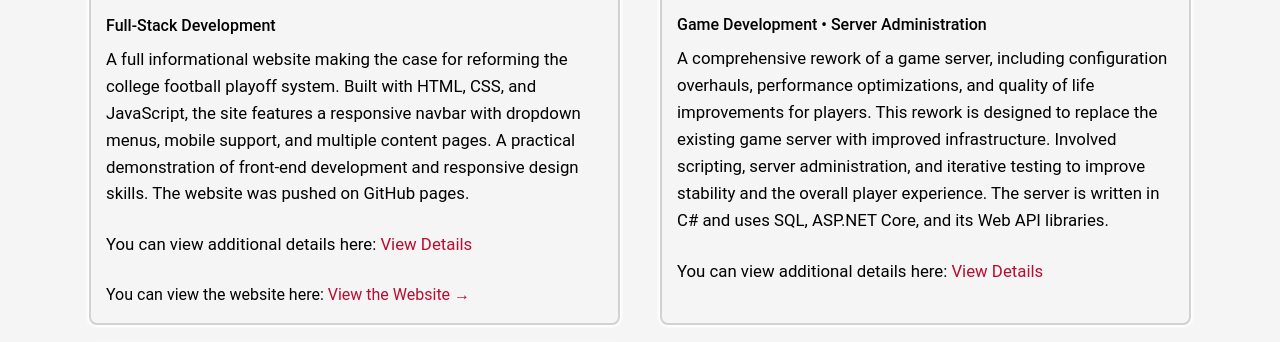
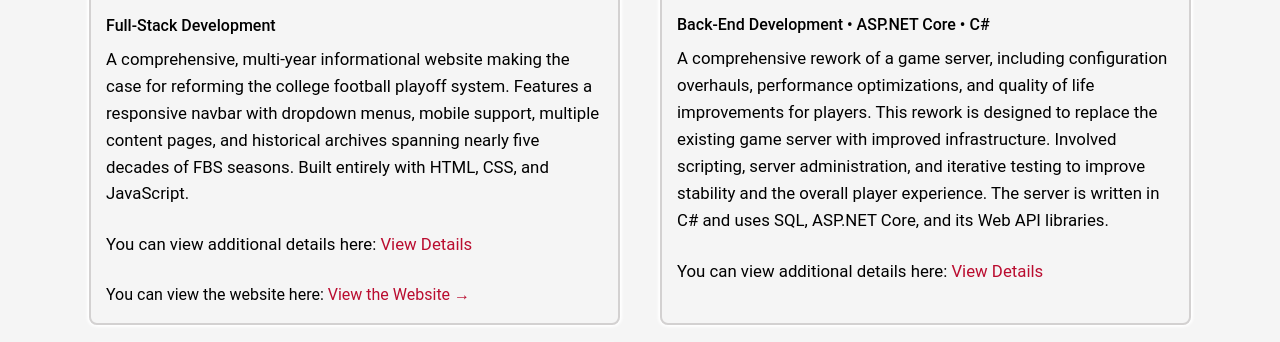
Before and after one commit to justincoding618/justincoding.github.io, a plain HTML site: page projects.html in a window 1280 px wide. Shown: the part 383-725 px from the top of the page. Drawn offline with Linux system fonts and the light colour scheme.

Commit message:
update the header in home page as well as the project descriptions

```diff
--- a/projects.html
+++ b/projects.html
@@ -18,12 +18,11 @@
           <h2>FBS Playoff Reform</h2>
           <div class="subtitle">Full-Stack Development</div>
           <p>
-            A full informational website making the case for reforming the
-            college football playoff system. Built with HTML, CSS, and
-            JavaScript, the site features a responsive navbar with dropdown
-            menus, mobile support, and multiple content pages. A practical
-            demonstration of front-end development and responsive design skills.
-            The website was pushed on GitHub pages.
+            A comprehensive, multi-year informational website making the case
+            for reforming the college football playoff system. Features a
+            responsive navbar with dropdown menus, mobile support, multiple
+            content pages, and historical archives spanning nearly five decades
+            of FBS seasons. Built entirely with HTML, CSS, and JavaScript.
           </p>
           <p>
             You can view additional details here:
@@ -39,7 +38,7 @@
         <div class="box w-50">
           <h2>Game Server Rework</h2>
           <div class="subtitle">
-            Game Development &#8226; Server Administration
+            Back-End Development &#8226; ASP.NET Core &#8226; C#
           </div>
           <p>
             A comprehensive rework of a game server, including configuration
```
Also changed, not shown: index.html (+1 -1 lines).
